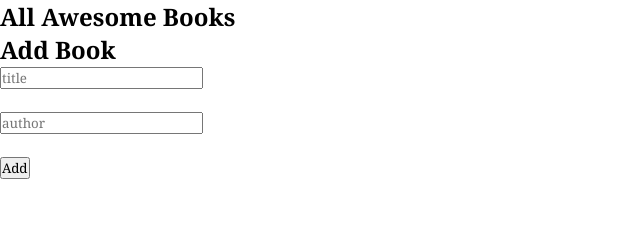
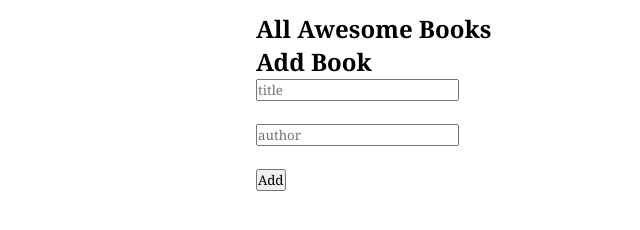
Before and after one commit to Donmark2k/Awesome_books, a website: page index.html in a window 1280 px wide. Shown: the whole page, without its empty margins (0-640 px from the left). Drawn offline with Linux system fonts and the light colour scheme.

Commit message:
update Readme

```diff
--- a/style.css
+++ b/style.css
@@ -4,3 +4,9 @@
   padding: 0;
   font-family: Cambria, Cochin, Georgia, Times, 'Times New Roman', serif;
 }
+
+body {
+  width: 60%;
+  align-content: center;
+  margin: 12px auto 12px auto;
+}
```
Also changed, not shown: README.md.
